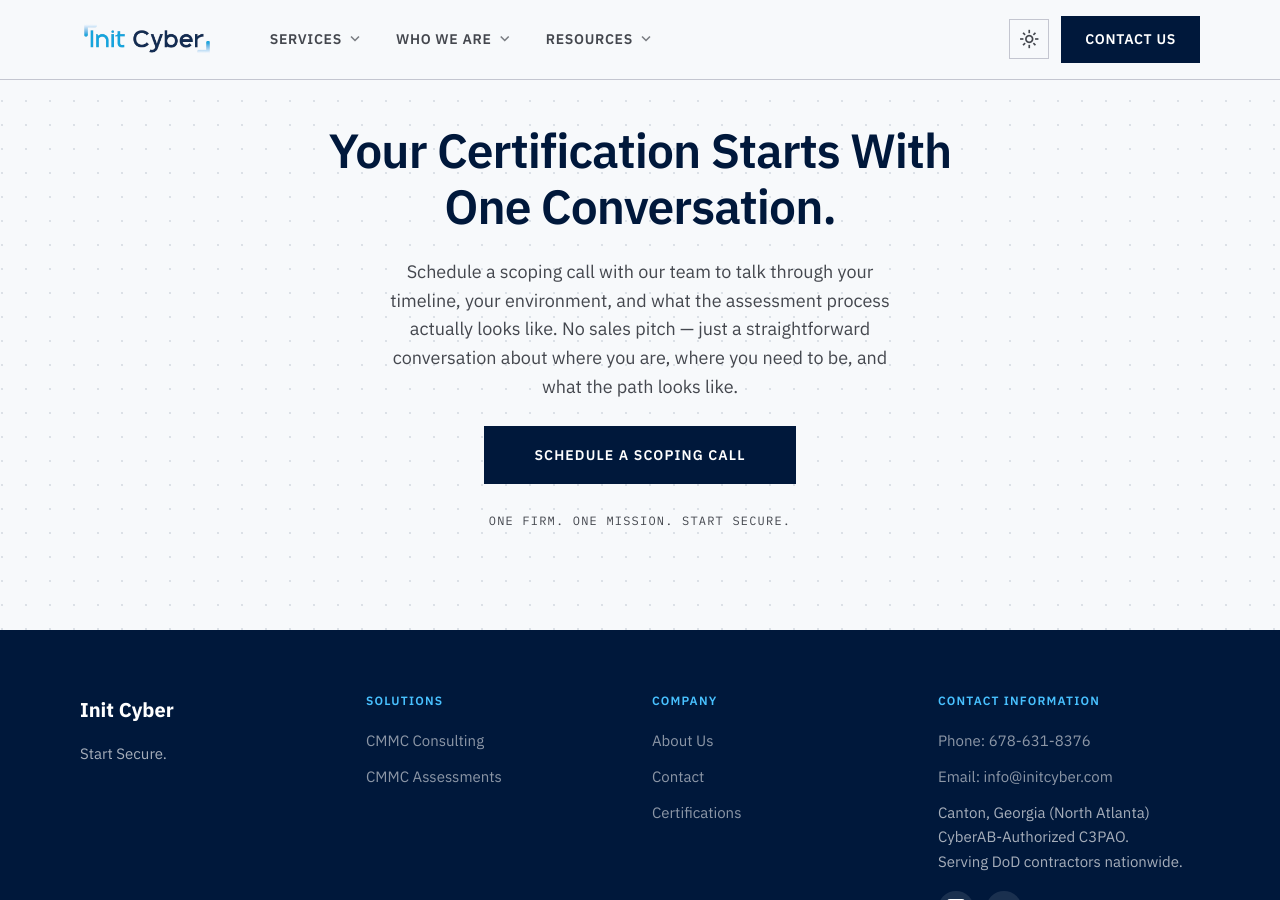
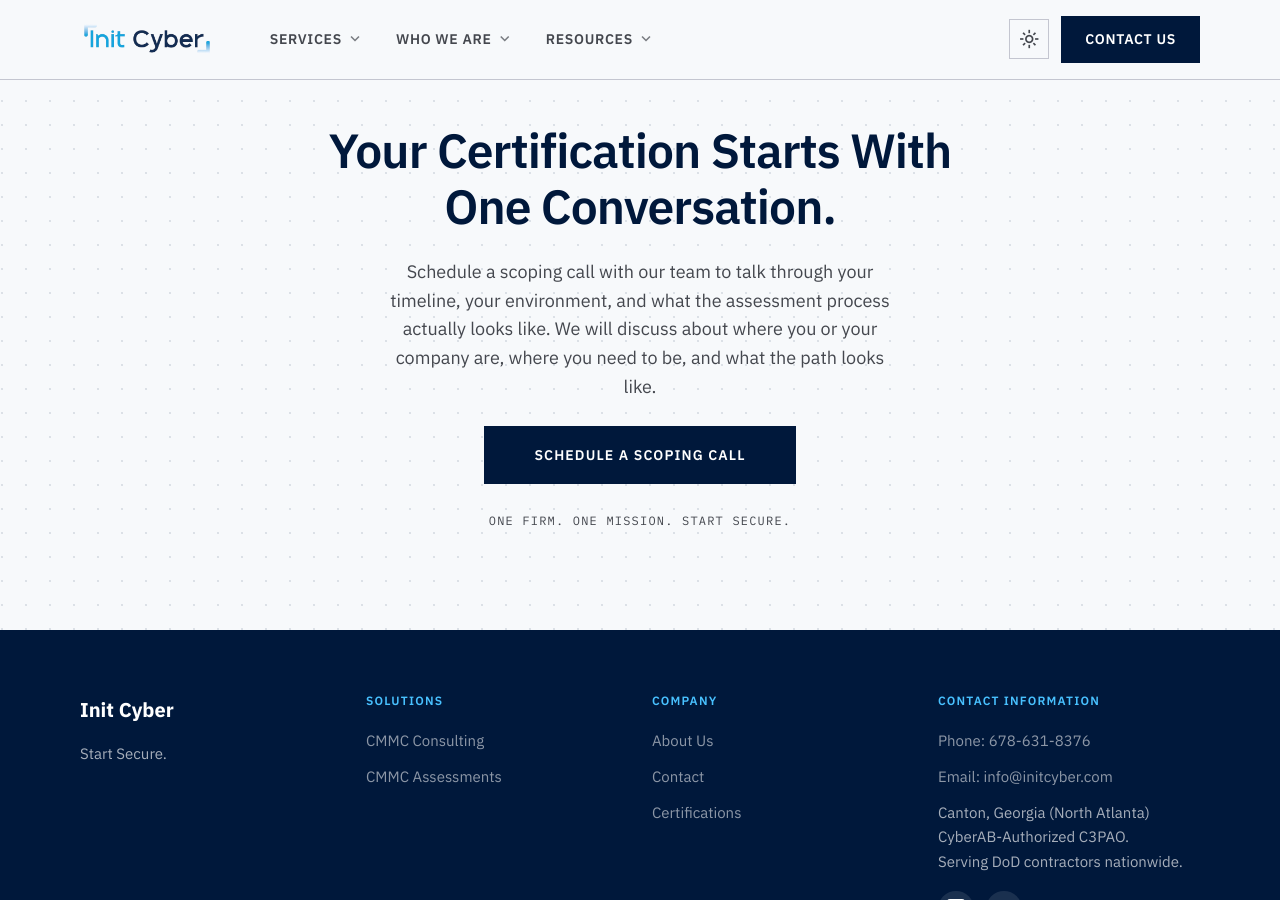
Before and after one commit to initcyber/initcyber.github.io, a Jekyll site: the page built from about.md, in a window 1280 px wide and 900 px high, scrolled down 2700 px. Built offline with Jekyll 4.4.1, drawn with Linux system fonts in a browser that asks for light colours.

Commit message:
adding and changing CTA on the bottom

```diff
--- a/_layouts/about-page.html
+++ b/_layouts/about-page.html
@@ -114,7 +114,7 @@
   <div class="container">
     <div class="home-cta-inner">
       <h2 class="home-cta-heading">Your Certification Starts With One Conversation.</h2>
-      <p class="home-cta-sub">Schedule a scoping call with our team to talk through your timeline, your environment, and what the assessment process actually looks like. No sales pitch — just a straightforward conversation about where you are, where you need to be, and what the path looks like.</p>
+      <p class="home-cta-sub">Schedule a scoping call with our team to talk through your timeline, your environment, and what the assessment process actually looks like. We will discuss about where you or your company are, where you need to be, and what the path looks like.</p>
       <div class="home-cta-actions">
         <a href="/contact/" class="btn-hero-primary">SCHEDULE A SCOPING CALL</a>
       </div>
```
